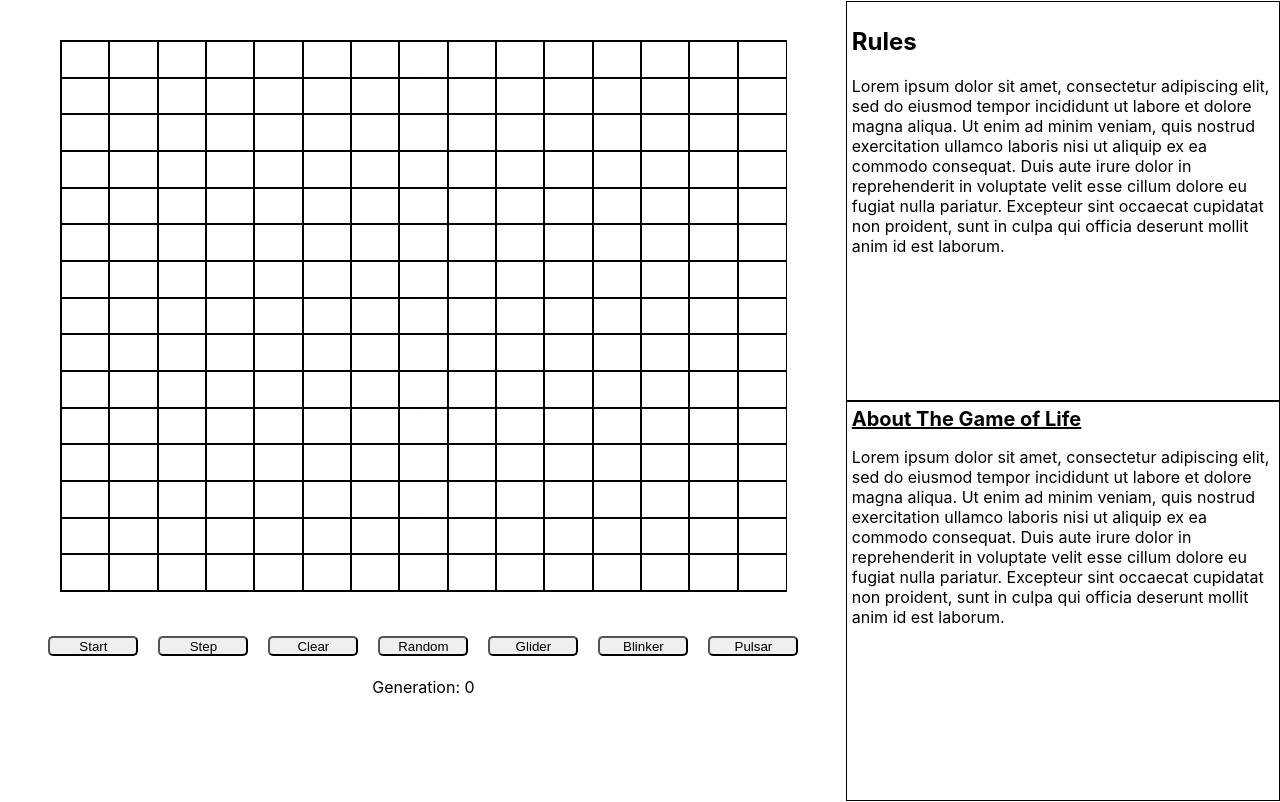
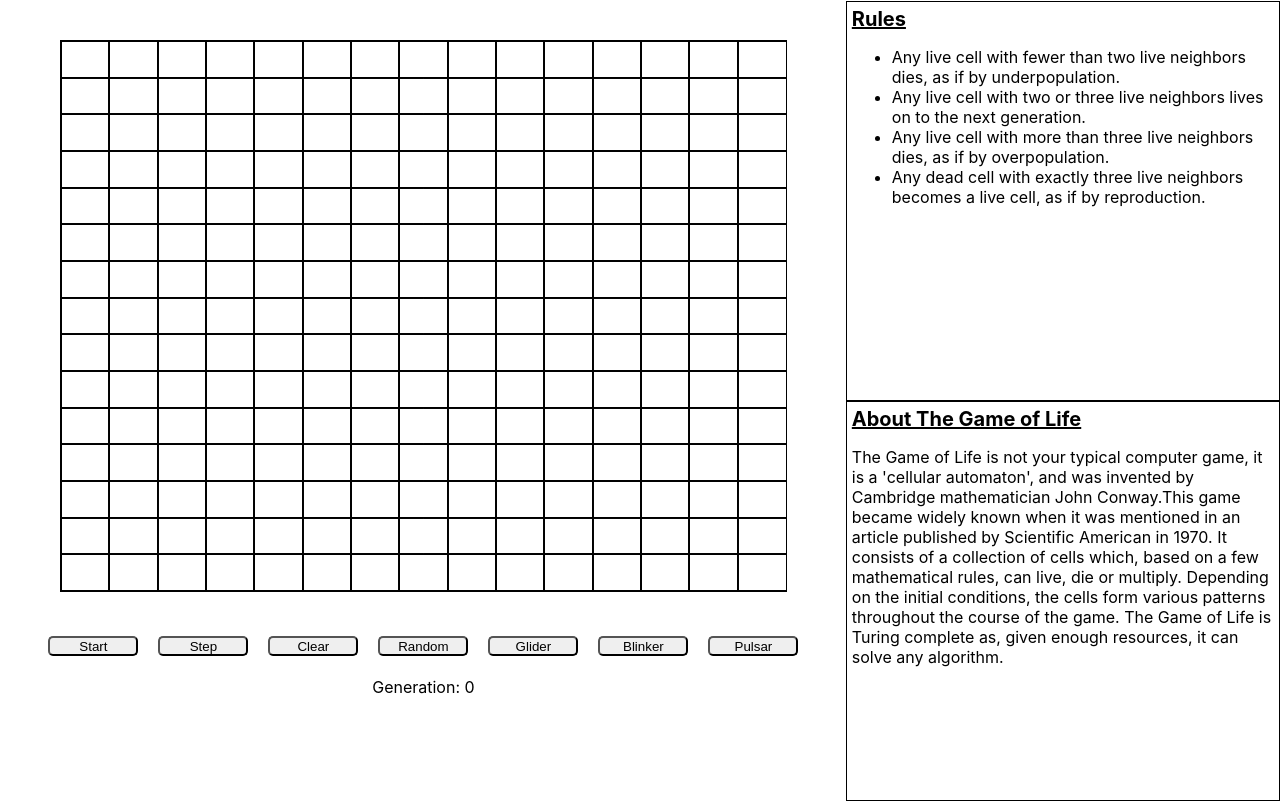
Before and after one commit to bloominstituteoftechnology/CS-Build-Week-1, a React (Create React App) app: page / in a window 1280 px wide. Built offline with nearby package versions, Linux system fonts and the light colour scheme; the HTML template or start-up script is replaced by a standard one.

Commit message:
Filled in info

```diff
--- a/src/components/Info.js
+++ b/src/components/Info.js
@@ -5,24 +5,25 @@ class Info extends React.Component {
     return (
       <div className='info'>
         <section className='textbox'>
-          <h2>Rules</h2>
-          <p>Lorem ipsum dolor sit amet, consectetur adipiscing elit, sed do
-            eiusmod tempor incididunt ut labore et dolore magna aliqua. Ut enim
-             ad minim veniam, quis nostrud exercitation ullamco laboris nisi ut
-             aliquip ex ea commodo consequat. Duis aute irure dolor in
-             reprehenderit in voluptate velit esse cillum dolore eu fugiat nulla
-              pariatur. Excepteur sint occaecat cupidatat non proident, sunt in
-              culpa qui officia deserunt mollit anim id est laborum.</p>
+          <a href='https://en.wikipedia.org/wiki/Conway%27s_Game_of_Life#Rules' rel="noopener noreferrer" target='_blank'>Rules</a>
+          <ul>
+            <li>Any live cell with fewer than two live neighbors dies, as if by underpopulation.</li>
+            <li>Any live cell with two or three live neighbors lives on to the next generation.</li>
+            <li>Any live cell with more than three live neighbors dies, as if by overpopulation.</li>
+            <li>Any dead cell with exactly three live neighbors becomes a live cell, as if by reproduction.</li>
+          </ul>
         </section>
         <section className='textbox'>
-          <a href='https://en.wikipedia.org/wiki/Conway%27s_Game_of_Life'>About The Game of Life</a>
-            <p>Lorem ipsum dolor sit amet, consectetur adipiscing elit, sed do
-              eiusmod tempor incididunt ut labore et dolore magna aliqua. Ut enim
-               ad minim veniam, quis nostrud exercitation ullamco laboris nisi ut
-               aliquip ex ea commodo consequat. Duis aute irure dolor in
-               reprehenderit in voluptate velit esse cillum dolore eu fugiat nulla
-                pariatur. Excepteur sint occaecat cupidatat non proident, sunt in
-                culpa qui officia deserunt mollit anim id est laborum.</p>
+          <a href='https://en.wikipedia.org/wiki/Conway%27s_Game_of_Life' rel="noopener noreferrer" target='_blank'>About The Game of Life</a>
+            <p>The Game of Life is not your typical computer game, it is a 'cellular automaton',
+              and was invented by Cambridge mathematician John Conway.This game
+              became widely known when it was mentioned in an article published
+               by Scientific American in 1970. It consists of a collection of
+               cells which, based on a few mathematical rules, can live, die or
+                multiply. Depending on the initial conditions, the cells form
+                 various patterns throughout the course of the game. The Game of
+               Life is Turing complete as, given enough resources, it can solve
+             any algorithm.</p>
         </section>
       </div>
   )}
```
